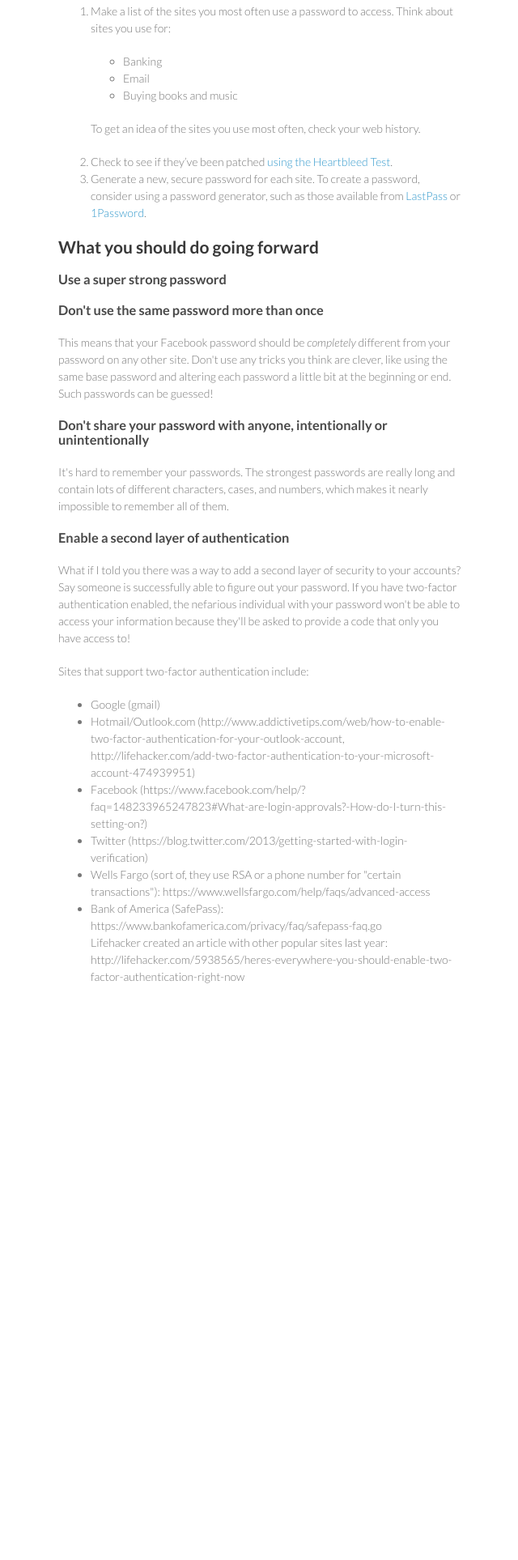
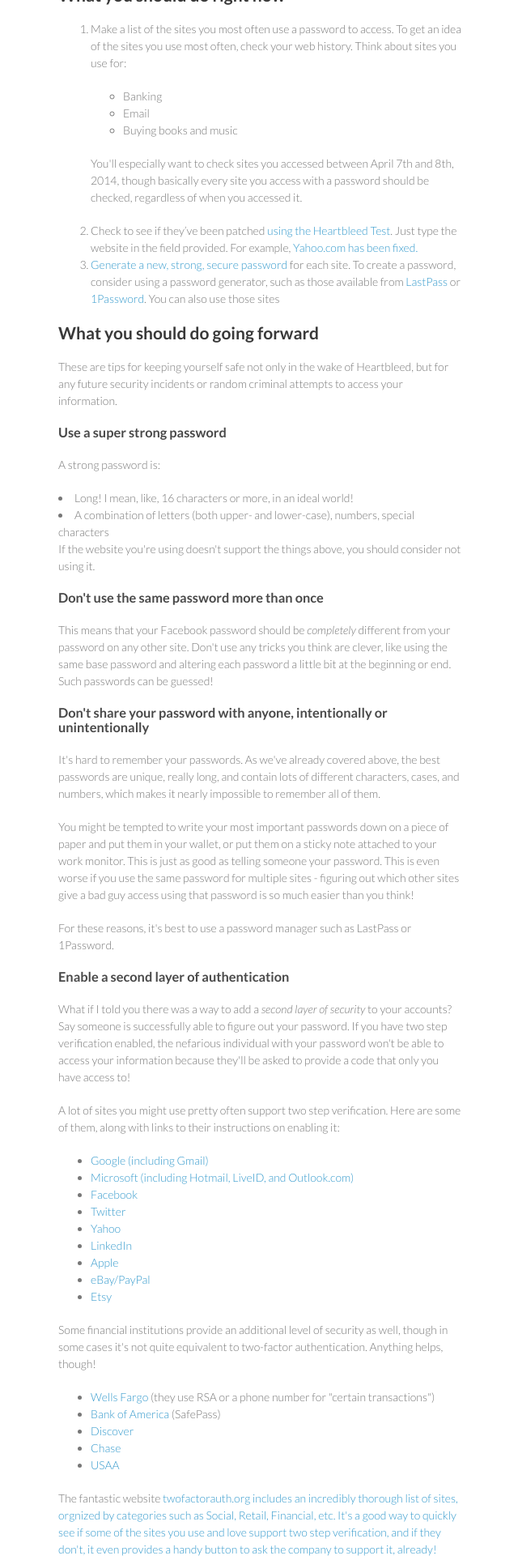
Before and after one commit to bernars/bernars.github.io, a plain HTML site: page index.html in a window 1280 px wide. Shown: the part 744-2670 px from the top of the page at 81% size, without its empty margins (498-1138 px from the left). Before the commit the page ends 2030 px from the top, so only its background shows below. Drawn offline with Linux system fonts and the light colour scheme.

Commit message:
Update everything, basically

```diff
--- a/index.html
+++ b/index.html
@@ -16,7 +16,7 @@
     <div class="wrapper">
       <header>
         <h1>Bernars.github.io</h1>
-        <p></p>
+        <p>I'm a technical writer who cares about helping <em>everyone</em>.</p>
 
 
         <p class="view"><a href="https://github.com/bernars">View My GitHub Profile</a></p>
@@ -26,9 +26,9 @@
         <h1>
           <a name="staying-safe-in-the-wake-of-heartbleed" class="anchor" href="#staying-safe-in-the-wake-of-heartbleed"><span class="octicon octicon-link"></span></a>Staying Safe in the Wake of Heartbleed</h1>
 
-            <p>Heartbleed is blah blah blah how it affects you in non-techy terms. Maybe mention OpenSSL ONCE and never mention it again.</p>
+            <p>Heartbleed is a security vulnerability discovered in a common encryption technology called OpenSSL on April 7, 2014. It can allow <em>anyone</em> to fairly easily pretend to be you in order to get your information, including your password. Heartbleed affects anyone who uses the internet, and you should assume that your information has been compromised.</p>
 
-            <p>For very technical information about the vulnerability, see <a href="http://heartbleed.com/">this excellent information</a> from <a href="https://github.com/FiloSottile">Filippo Valsorda</a>.</p>
+            <p>For anyone interested, you can find <em>very technical information</em> about the vulnerability at <a href="http://heartbleed.com/">heartbleed.com</a> from <a href="https://github.com/FiloSottile">Filippo Valsorda</a>.</p>
 
           <h2>
             <a name="what-does-heartbleed-mean-to-me" class="anchor" href="#what-does-heartbleed-mean-to-me"><span class="octicon octicon-link"></span></a>What does Heartbleed mean to me?</h2>
@@ -40,9 +40,7 @@
             <h3>
               <a name="automatically-update-your-credentials" class="anchor" href="#automatically-update-your-credentials"><span class="octicon octicon-link"></span></a>Automatically update your credentials</h3>
 
-                <p>Some sites and services may force you to create a new password the next time you sign in.</p>
-
-                <p>Bonus: LastPass and 1Password can save that password for you so you don't need to remember it!</p>
+                <p>Some sites and services may force you to create a new password the next time you sign in. It may seem frustrating, but it's a really kind and thoughtful thing they're doing for you!</p>
 
             <h3>
               <a name="leave-you-to-update-your-credentials-yourself" class="anchor" href="#leave-you-to-update-your-credentials-yourself"><span class="octicon octicon-link"></span></a>Leave you to update your credentials yourself</h3>
@@ -54,23 +52,30 @@
 
               <ol>
                 <li>
-                  <p>Make a list of the sites you most often use a password to access. Think about sites you use for:</p>
-
-                  <ul>
-                    <li>Banking</li>
-                    <li>Email</li>
-                    <li>Buying books and music</li>
-                  </ul>
-                  <p>To get an idea of the sites you use most often, check your web history.</p>
+                  <p>Make a list of the sites you most often use a password to access. To get an idea of the sites you use most often, check your web history. Think about sites you use for:</p>
+                    <ul>
+                      <li>Banking</li>
+                      <li>Email</li>
+                      <li>Buying books and music</li>
+                    </ul>
+                  <p>You'll especially want to check sites you accessed between April 7th and 8th, 2014, though basically every site you access with a password should be checked, regardless of when you accessed it.</p>
                 </li>
-                <li>Check to see if they’ve been patched <a href="http://filippo.io/Heartbleed/">using the Heartbleed Test</a>.</li>
-                <li>Generate a new, secure password for each site. To create a password, consider using a password generator, such as those available from <a href="">LastPass</a> or <a href="">1Password</a>.</li>
+                <li>Check to see if they’ve been patched <a href="http://filippo.io/Heartbleed/">using the Heartbleed Test</a>. Just type the website in the field provided. For example, <a href="http://filippo.io/Heartbleed/#yahoo.com">Yahoo.com has been fixed.</li>
+                <li><a href="#use-a-super-strong-password">Generate a new, strong, secure password</a> for each site. To create a password, consider using a password generator, such as those available from <a href="https://lastpass.com/">LastPass</a> or <a href="https://agilebits.com/onepassword">1Password</a>. You can also use those sites </li>
               </ol>
             <h2>
               <a name="what-you-should-do-going-forward" class="anchor" href="#what-you-should-do-going-forward"><span class="octicon octicon-link"></span></a>What you should do going forward</h2>
 
+                <p>These are tips for keeping yourself safe not only in the wake of Heartbleed, but for any future security incidents or random criminal attempts to access your information.
+
               <h3>
                 <a name="use-a-super-strong-password" class="anchor" href="#use-a-super-strong-password"><span class="octicon octicon-link"></span></a>Use a super strong password</h3>
+                  <p>A strong password is:</p>
+
+                    <li>Long! I mean, like, 16 characters or more, in an ideal world!</li>
+                    <li>A combination of letters (both upper- and lower-case), numbers, special characters</li>
+
+                  <p>If the website you're using doesn't support the things above, you should consider not using it.</p>
 
               <h3>
                 <a name="dont-use-the-same-password-more-than-once" class="anchor" href="#dont-use-the-same-password-more-than-once"><span class="octicon octicon-link"></span></a>Don't use the same password more than once</h3>
@@ -80,22 +85,38 @@
               <h3>
                 <a name="dont-share-your-password-with-anyone-intentionally-or-unintentionally" class="anchor" href="#dont-share-your-password-with-anyone-intentionally-or-unintentionally"><span class="octicon octicon-link"></span></a>Don't share your password with anyone, intentionally or unintentionally</h3>
 
-                  <p>It's hard to remember your passwords. The strongest passwords are really long and contain lots of different characters, cases, and numbers, which makes it nearly impossible to remember all of them.</p>
+                  <p>It's hard to remember your passwords. As we've already covered above, the best passwords are unique, really long, and contain lots of different characters, cases, and numbers, which makes it nearly impossible to remember all of them.</p>
+
+                  <p>You might be tempted to write your most important passwords down on a piece of paper and put them in your wallet, or put them on a sticky note attached to your work monitor. This is just as good as telling someone your password. This is even worse if you use the same password for multiple sites - figuring out which other sites give a bad guy access using that password is so much easier than you think!</p>
+
+                  <p>For these reasons, it's best to use a password manager such as LastPass or 1Password.
               <h3>
                 <a name="enable-a-second-layer-of-authentication" class="anchor" href="#enable-a-second-layer-of-authentication"><span class="octicon octicon-link"></span></a>Enable a second layer of authentication</h3>
 
-                  <p>What if I told you there was a way to add a second layer of security to your accounts? Say someone is successfully able to figure out your password. If you have two-factor authentication enabled, the nefarious individual with your password won't be able to access your information because they'll be asked to provide a code that only you have access to!
+                  <p>What if I told you there was a way to add a <em>second layer of security</em> to your accounts? Say someone is successfully able to figure out your password. If you have two step verification enabled, the nefarious individual with your password won't be able to access your information because they'll be asked to provide a code that only you have access to!</p>
 
-                  <p>Sites that support two-factor authentication include:</p>
+                  <p>A lot of sites you might use pretty often support two step verification. Here are some of them, along with links to their instructions on enabling it:</p>
                     <ul>
-                      <li>Google (gmail)</li>
-                      <li>Hotmail/Outlook.com (http://www.addictivetips.com/web/how-to-enable-two-factor-authentication-for-your-outlook-account, http://lifehacker.com/add-two-factor-authentication-to-your-microsoft-account-474939951)</li>
-                      <li>Facebook (https://www.facebook.com/help/?faq=148233965247823#What-are-login-approvals?-How-do-I-turn-this-setting-on?)</li>
-                      <li>Twitter (https://blog.twitter.com/2013/getting-started-with-login-verification)</li>
-                      <li>Wells Fargo (sort of, they use RSA or a phone number for "certain transactions"): https://www.wellsfargo.com/help/faqs/advanced-access</li>
-                      <li>Bank of America (SafePass): https://www.bankofamerica.com/privacy/faq/safepass-faq.go</li>
+                      <li><a href="https://support.google.com/accounts/answer/180744?hl=en">Google (including Gmail)</a></li>
+                      <li><a href="http://windows.microsoft.com/en-us/windows/two-step-verification-faq">Microsoft (including Hotmail, LiveID, and Outlook.com)</a></li>
+                      <li><a href="https://www.facebook.com/help/?faq=148233965247823#What-are-login-approvals?-How-do-I-turn-this-setting-on?">Facebook</a></li>
+                      <li><a href="https://blog.twitter.com/2013/getting-started-with-login-verification">Twitter</a></li>
+                      <li><a href="https://help.yahoo.com/kb/yahoo-account/SLN5013.html?impressions=true">Yahoo</a></li>
+                      <li><a href="https://help.linkedin.com/app/answers/detail/a_id/544/ft/eng">LinkedIn</a></li>
+                      <li><a href="http://support.apple.com/kb/ht5570">Apple</a></li>
+                      <li><a href="https://www.paypal.com/cgi-bin/webscr?cmd=xpt/Marketing_CommandDriven/securitycenter/PayPalSecurityKey-outside">eBay/PayPal</a></li>
+                      <li><a href="http://www.etsy.com/help/article/3335">Etsy</a></li>
+                    </ul>
+                  <p>Some financial institutions provide an additional level of security as well, though in some cases it's not quite equivalent to two-factor authentication. Anything helps, though!</p>
+                    <ul>
+                      <li><a href="https://www.wellsfargo.com/help/faqs/advanced-access">Wells Fargo</a> (they use RSA or a phone number for "certain transactions")</li>
+                      <li><a href="https://www.bankofamerica.com/privacy/faq/safepass-faq.go">Bank of America</a> (SafePass)</li>
+                      <li><a href="https://www.discover.com/credit-cards/help-center/faqs/enhancing-account-security.html">Discover</a></li>
+                      <li><a href="https://mobilebanking.chase.com/Public/Docs/Faq?nodeId=1&itemId=2">Chase</a></li>
+                      <li><a href="https://www.usaa.com/inet/pages/security_token_logon_options?akredirect=true">USAA</a></li>
+                    </ul>
 
-                   <p>Lifehacker created an article with other popular sites last year: http://lifehacker.com/5938565/heres-everywhere-you-should-enable-two-factor-authentication-right-now</p>
+                   <p>The fantastic website <a href="http://twofactorauth.org/">twofactorauth.org includes an incredibly thorough list of sites, orgnized by categories such as Social, Retail, Financial, etc. It's a good way to quickly see if some of the sites you use and love support two step verification, and if they don't, it even provides a handy button to ask the company to support it, already!</p>
     </section>
       <footer>
         <p><small>Hosted on GitHub Pages &mdash; Theme by <a href="https://github.com/orderedlist">orderedlist</a></small></p>
```
